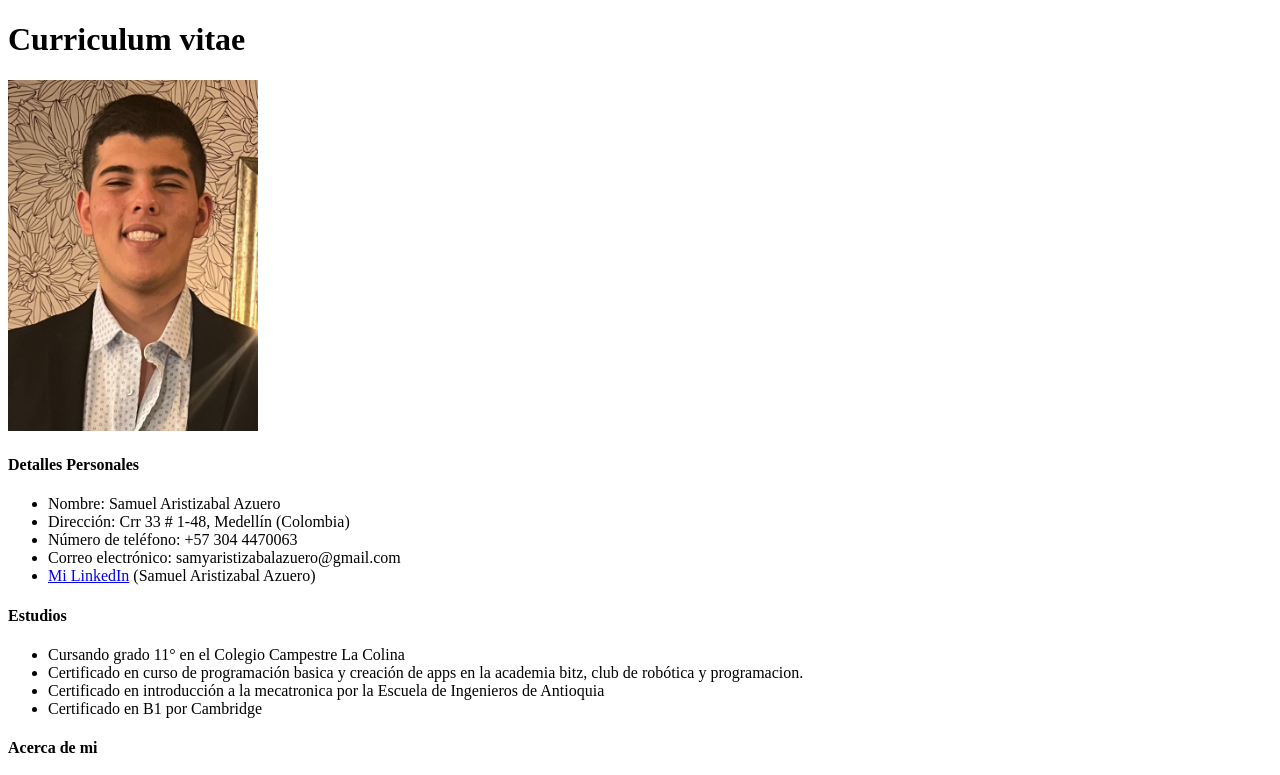
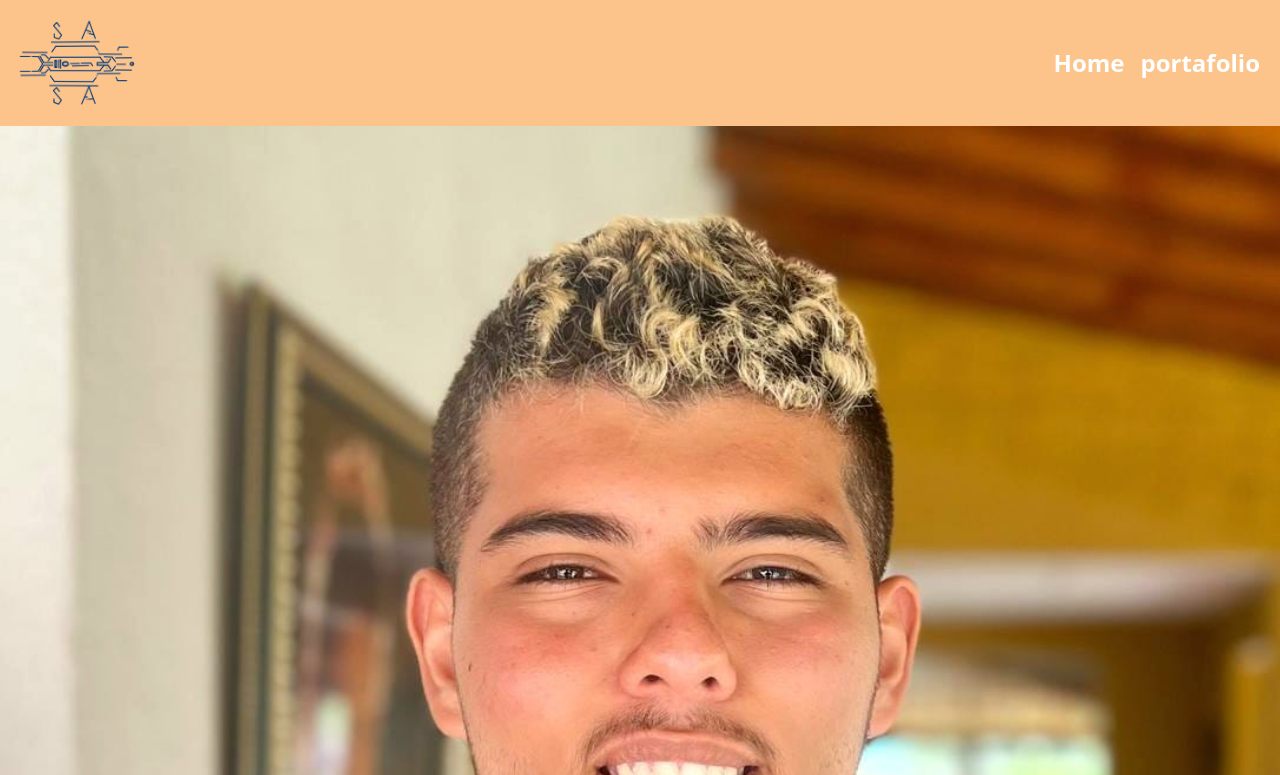
Before and after one commit to toloespinosa/SamyAristi.github.io, a plain HTML site: page index.html in a window 1280 px wide. Shown: the top 775 px of the page. Drawn offline with nearby package versions, Linux system fonts and the light colour scheme.

Commit message:
agregue una navbar y la modifique, agregue una imagen mia de fondo

```diff
--- a/assets/css/style.css
+++ b/assets/css/style.css
@@ -0,0 +1,9 @@
+
+.navbar-nav .nav-link:not(.active) {
+        opacity: 0.5;
+      }
+
+
+.navbar-collapse {
+    flex-grow: 0;
+}
--- a/index.html
+++ b/index.html
@@ -1,11 +1,34 @@
-<!DOCTYPE html>
-<html lang="es">
+<!doctype html>
+<html lang="en">
   <head>
-    <meta charset="UTF-8" />
-    <meta name="viewport" content="width=device-width, initial-scale=1.0" />
-    <title>Curriculum vitae</title>
+    <link rel="stylesheet" href="assets/css/style.css">
+    <meta charset="utf-8">
+    <meta name="viewport" content="width=device-width, initial-scale=1">
+    <title>Curriculum vita</title>
+    <link href="https://cdn.jsdelivr.net/npm/bootstrap@5.3.3/dist/css/bootstrap.min.css" rel="stylesheet" integrity="sha384-QWTKZyjpPEjISv5WaRU9OFeRpok6YctnYmDr5pNlyT2bRjXh0JMhjY6hW+ALEwIH" crossorigin="anonymous">
   </head>
+
   <body>
+
+<header>
+  <nav style="color: #FCC38B; background-color: #FCC38B;" class="navbar navbar-expand-lg navbar-dark ">
+    <div class="container-fluid">
+      <div class="navbar-brand" > <img src="assets/img/Logo.png" alt="Logo" style="height: 100px;"></div>
+      <button class="navbar-toggler" type="button" data-bs-toggle="collapse" data-bs-target="#navbarNavAltMarkup" aria-controls="navbarNavAltMarkup" aria-expanded="false" aria-label="Toggle navigation">
+        <span class="navbar-toggler-icon"></span>
+      </button>
+
+      <div class="collapse navbar-collapse" id="navbar">
+        <div class="navbar-nav navbar-nav ms-auto">
+          <a class="nav-link text-white fs-4 fw-bold active" aria-current="page" href="index.html" ">Home</a>
+          <a class="nav-link text-white fs-4 fw-bold active" href="portafolio.html">portafolio</a>
+        </div>
+      </div>
+    </div>
+  </nav>
+  <img src="assets/img/foto.jpg" alt="mi foto" width="100%" />
+</header>
+
     <h1>Curriculum vitae</h1>
     <img width="250px" src="assets/img/mi foto.jpg" alt="Mi Foto" />
     <h4>Detalles Personales</h4>
@@ -69,5 +92,10 @@
     <a href="portafolio.html" target="_blank">
       <img width="100px" src="assets/img/pngwing.com.png" alt="has click aqui"
     /></a>
+
+    <footer>
+      <script src="https://cdn.jsdelivr.net/npm/bootstrap@5.3.3/dist/js/bootstrap.bundle.min.js" integrity="sha384-YvpcrYf0tY3lHB60NNkmXc5s9fDVZLESaAA55NDzOxhy9GkcIdslK1eN7N6jIeHz" crossorigin="anonymous"></script>
+    </footer>
+
   </body>
 </html>
```
Also changed, not shown: portafolio.html (+27 -5 lines), assets/img/Logo.png (added), assets/img/foto.jpg (added), assets/img/mi foto.jpg (deleted).
